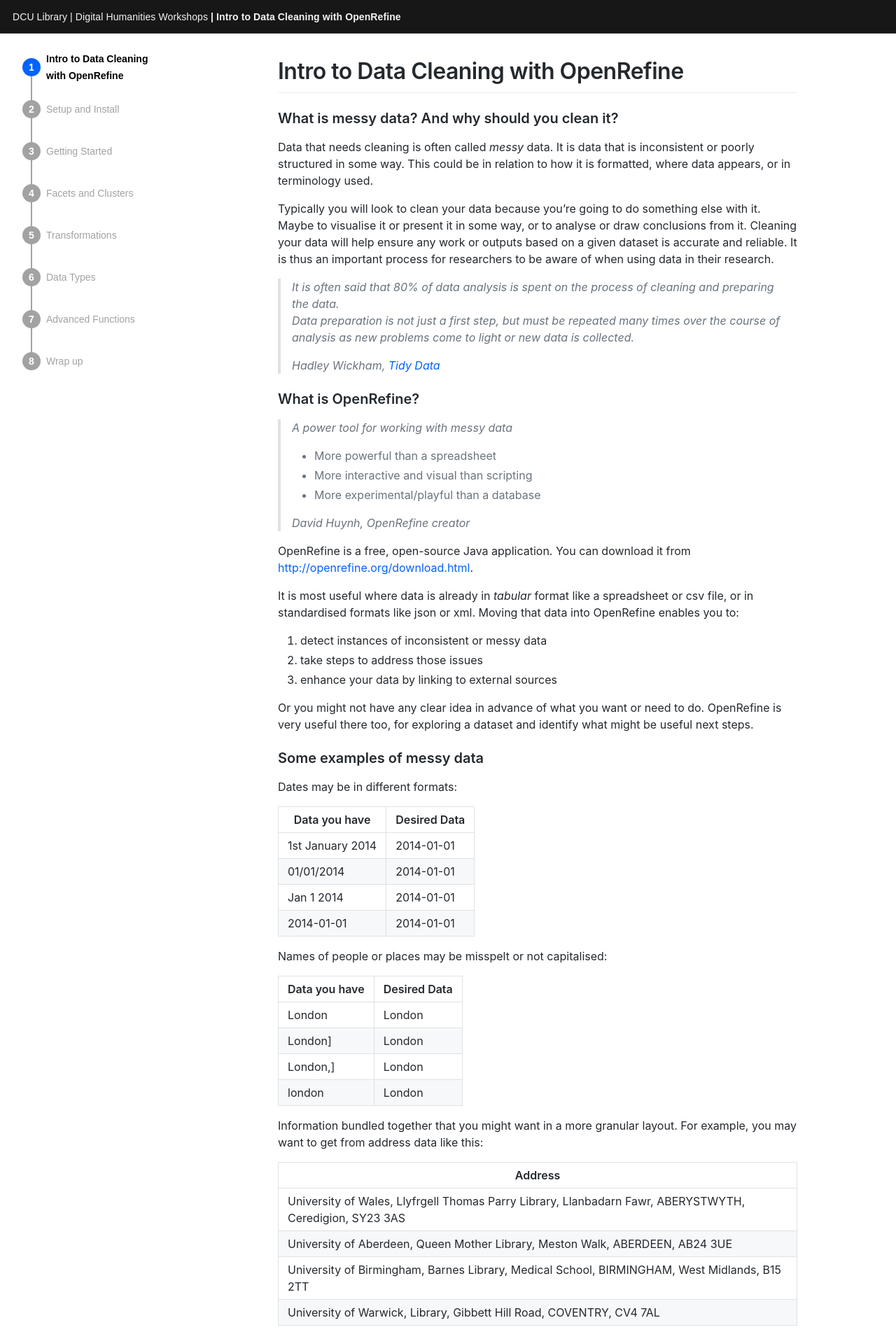
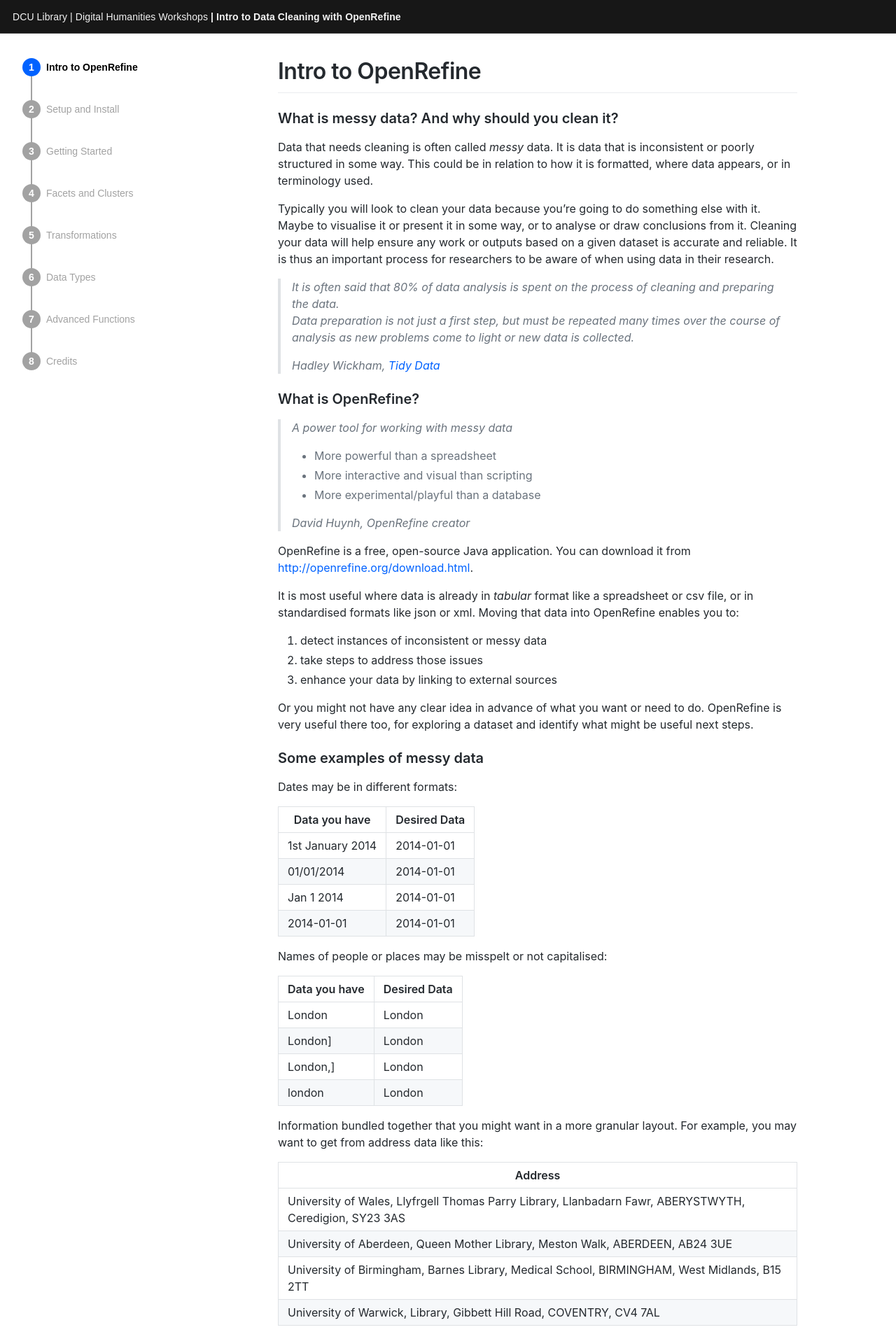
Before and after one commit to DCULibrary/open-refine-workshop, a Jekyll site: the page built from _workshop/index.md, in a window 1280 px wide. Shown: the top 1913 px of the page at 70% size. Built offline with Jekyll 4.4.1, drawn with Linux system fonts in a browser that asks for light colours; some web fonts are replaced.

Commit message:
Change index title

```diff
--- a/_workshop/wrap-up.md
+++ b/_workshop/credits.md
@@ -1,9 +1,8 @@
 ---
-title: Wrap up  # The title of the page
+title: Credits  # The title of the page
 date: 0000-01-08  # Page order is set by date
 ---
 
-### credits
 This lesson reuses content from:
 * Software Carpentry lessons on OpenRefine <http://software-carpentry.org/>
 * “Introduction to OpenRefine” developed by Owen Stephens on behalf of the British Library
--- a/_workshop/index.md
+++ b/_workshop/index.md
@@ -1,5 +1,5 @@
 ---
-title: Intro to Data Cleaning with OpenRefine # The title of the page
+title: Intro to OpenRefine # The title of the page
 date: 0000-01-01    # Page order is set by date
 ---
 
```
